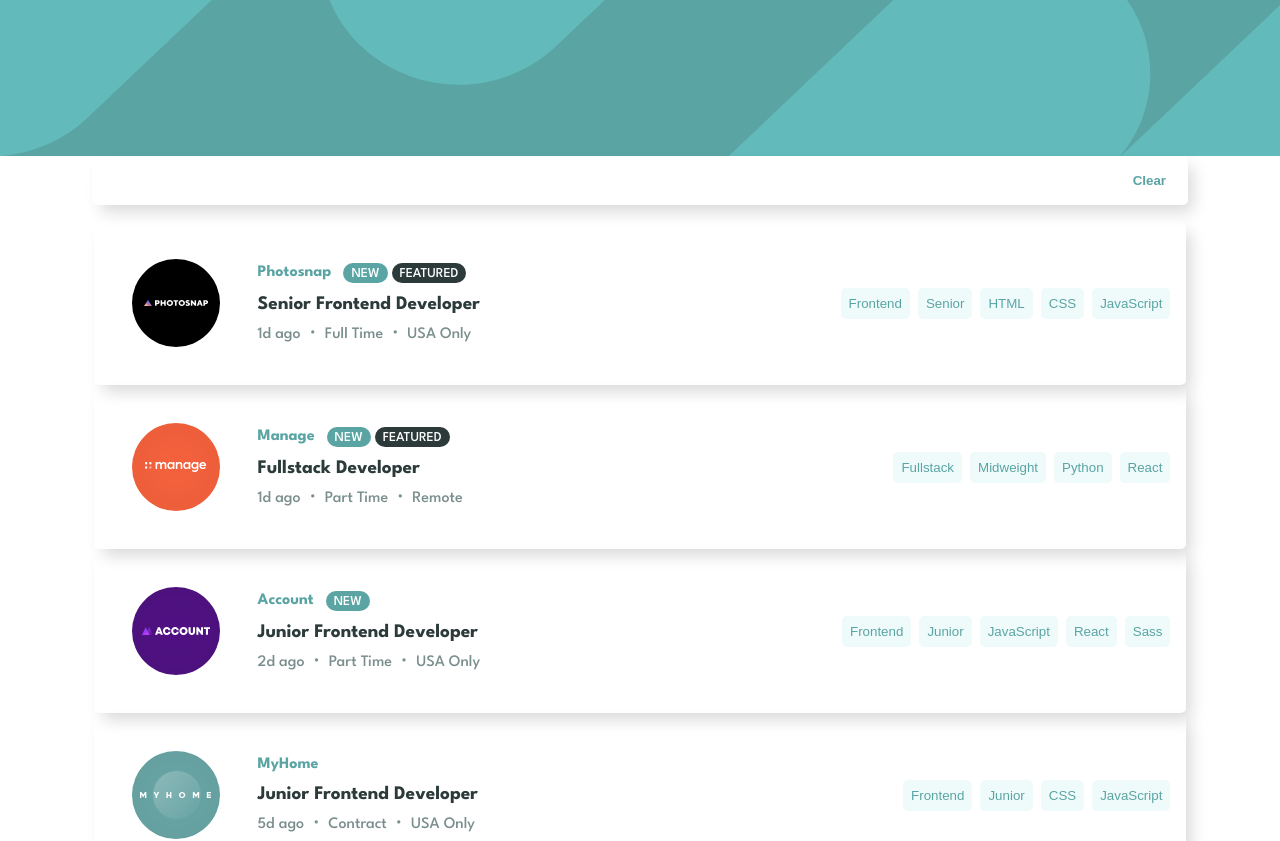
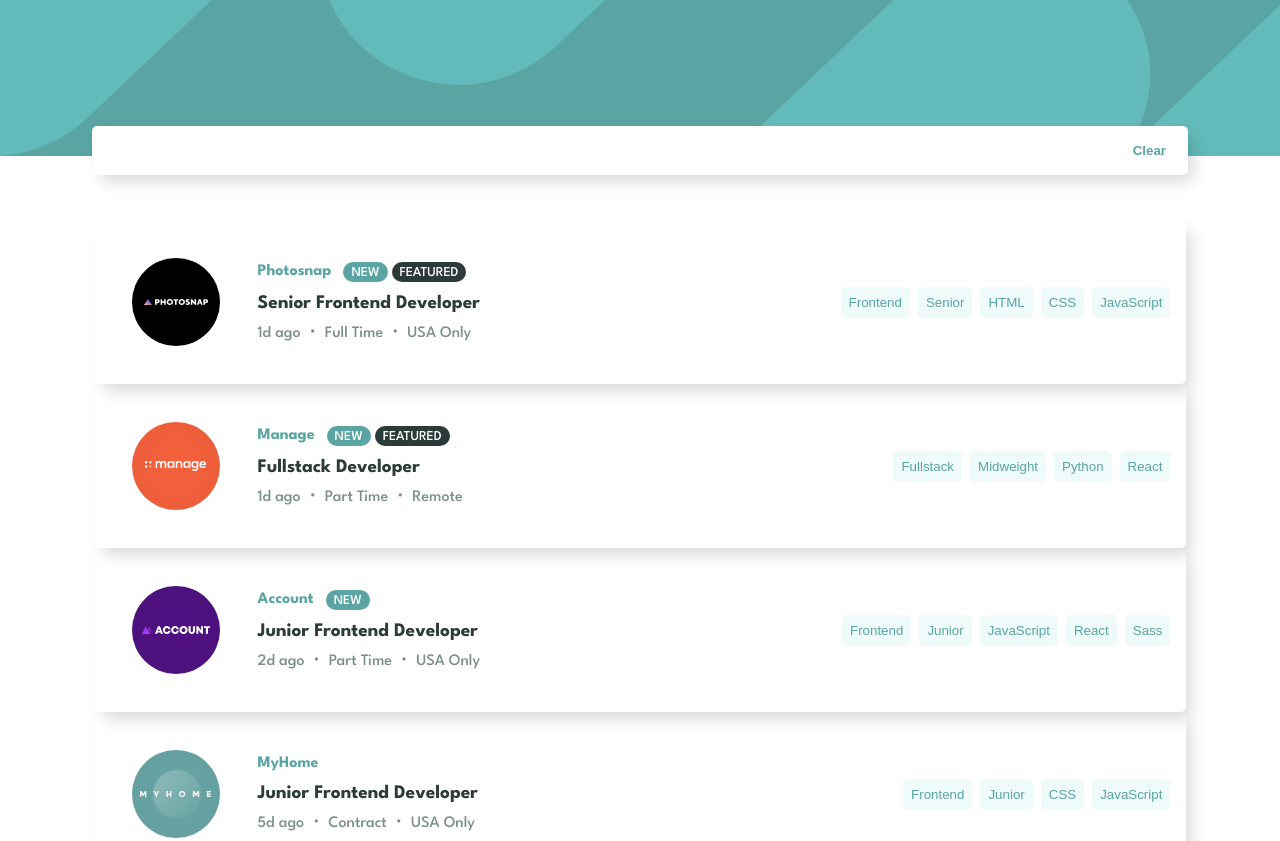
Before and after one commit to bruno-queiroz/job-listings, a Vue app: page / in a window 1280 px wide. Shown: the top 841 px of the page. Built offline with nearby package versions, Linux system fonts and the light colour scheme.

Commit message:
Adjust filter position

```diff
--- a/src/Jobs.vue
+++ b/src/Jobs.vue
@@ -42,7 +42,8 @@ header{
 }
 
 main{
-  padding: 1rem;;
+  padding: 1rem;
+  padding-top: 4rem;
 }
 
 .content-container{
@@ -53,6 +54,10 @@ main{
     display: flex;
     gap: .75rem;
     background-color: white;
+    position: absolute;
+    top: -30px;
+    left: 50%;
+    transform: translateX(-50%);
     box-shadow: 7px 9px 16px -2px rgba(0,0,0,0.15);
     border-radius: 5px;
     width: calc(85% - 1.50rem);
```
